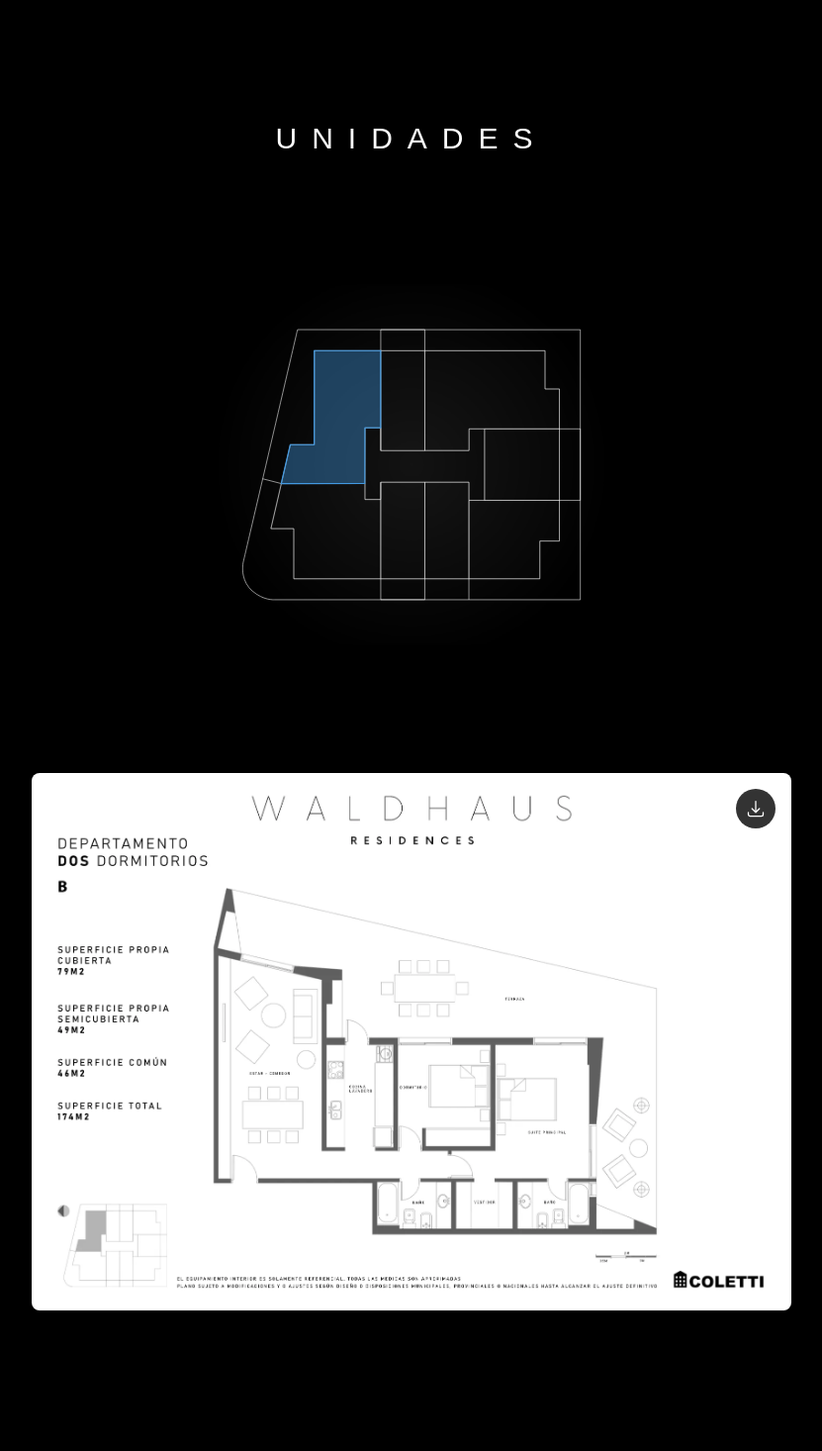
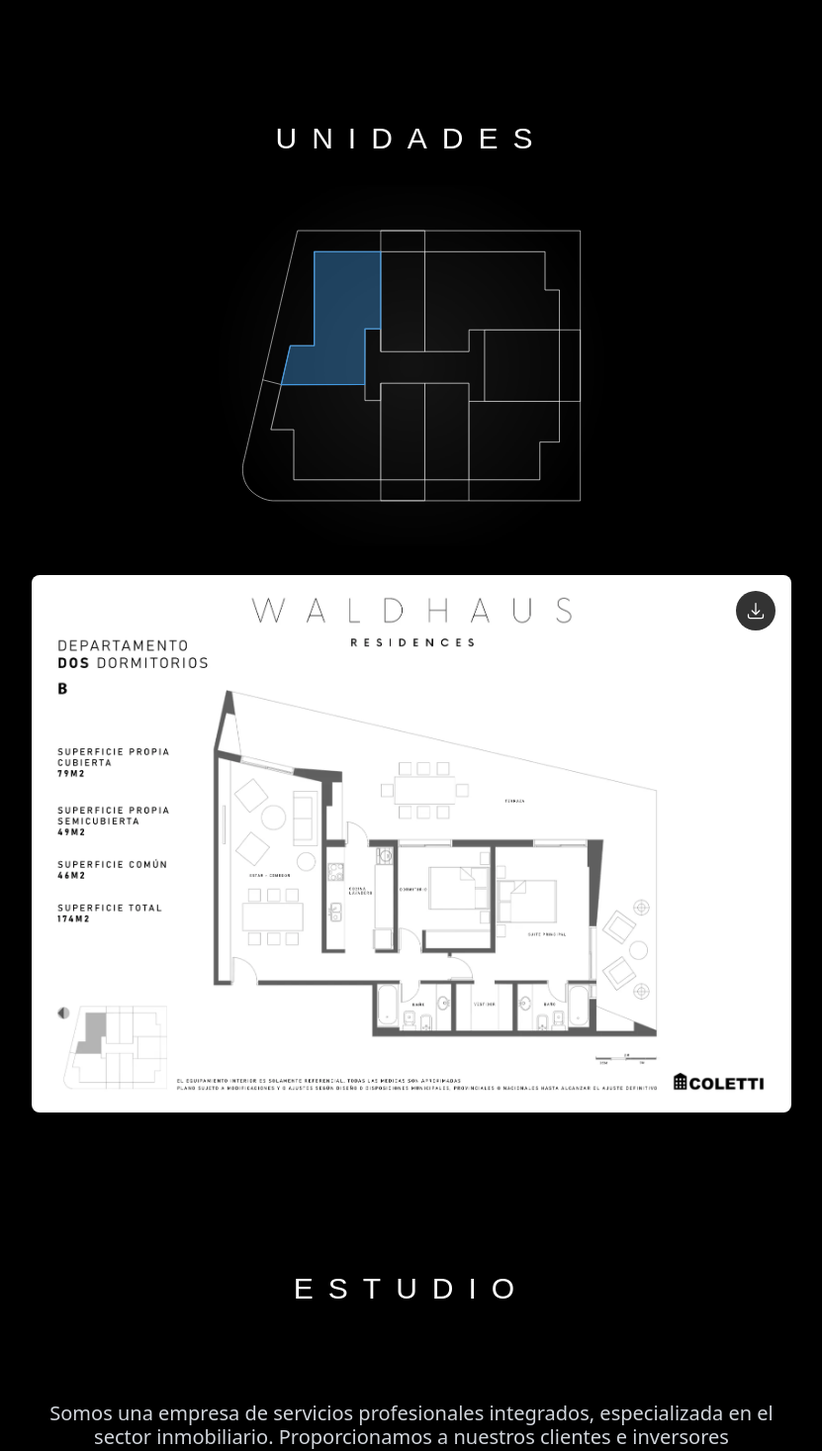
Before and after one commit to coletticonstrucciones/waldhaus, a Next.js app: page / in a window 1280 px wide. Shown: the part 6740-8206 px from the top of the page at 99% size, without its empty margins (224-1055 px from the left). Built offline with nearby package versions, Linux system fonts and the light colour scheme.

Commit message:
cambios de acercamiento en unidades

```diff
--- a/src/components/unidades/Unidades.tsx
+++ b/src/components/unidades/Unidades.tsx
@@ -229,7 +229,7 @@ export default function Unidades() {
       {/* Contenedor principal: alineado al centro y al fondo (bottom) */}
       <div className="max-w-7xl mx-auto px-4 flex flex-col items-center gap-0 justify-center h-fit">
         {/* ---------------- PLANO PRINCIPAL (SVG) ---------------- */}
-        <div className="relative flex items-center justify-center w-full max-w-[780px] lg:scale-75 scale-[1.4] mt-8 lg:mt-0">
+        <div className="relative flex items-center justify-center w-full max-w-[780px] lg:scale-75 scale-[1.4] mt-8 lg:mt-[-100px]">
           <motion.div
             initial={{ opacity: 0, scale: 0.95 }}
             animate={{ opacity: 1, scale: 1 }}
@@ -334,7 +334,7 @@ export default function Unidades() {
               initial={{ opacity: 0, y: 20 }}
               animate={{ opacity: 1, y: 0 }}
               key={selectedUnit.id}
-              className="relative aspect-[662/468] bg-transparent rounded-lg overflow-hidden"
+              className="relative aspect-[662/468] bg-transparent rounded-lg overflow-hidden mt-8 md:mt-[-100px]"
             >
               <Image
                 src={`/unidades/${unitToImageMap[selectedUnit.id]}`}
@@ -378,7 +378,7 @@ export default function Unidades() {
                   <div className="w-12 h-12 border-4 border-neutral-600 border-t-white rounded-full animate-spin"></div>
                 </div>
               )}
-              <div className="relative aspect-[662/468]">
+              <div className="relative aspect-[429/343]">
                 <Image
                   src={`/unidades/${unitToImageMap[selectedUnit.id]}`}
                   alt={`Plano unidad ${selectedUnit.id}`}
```
